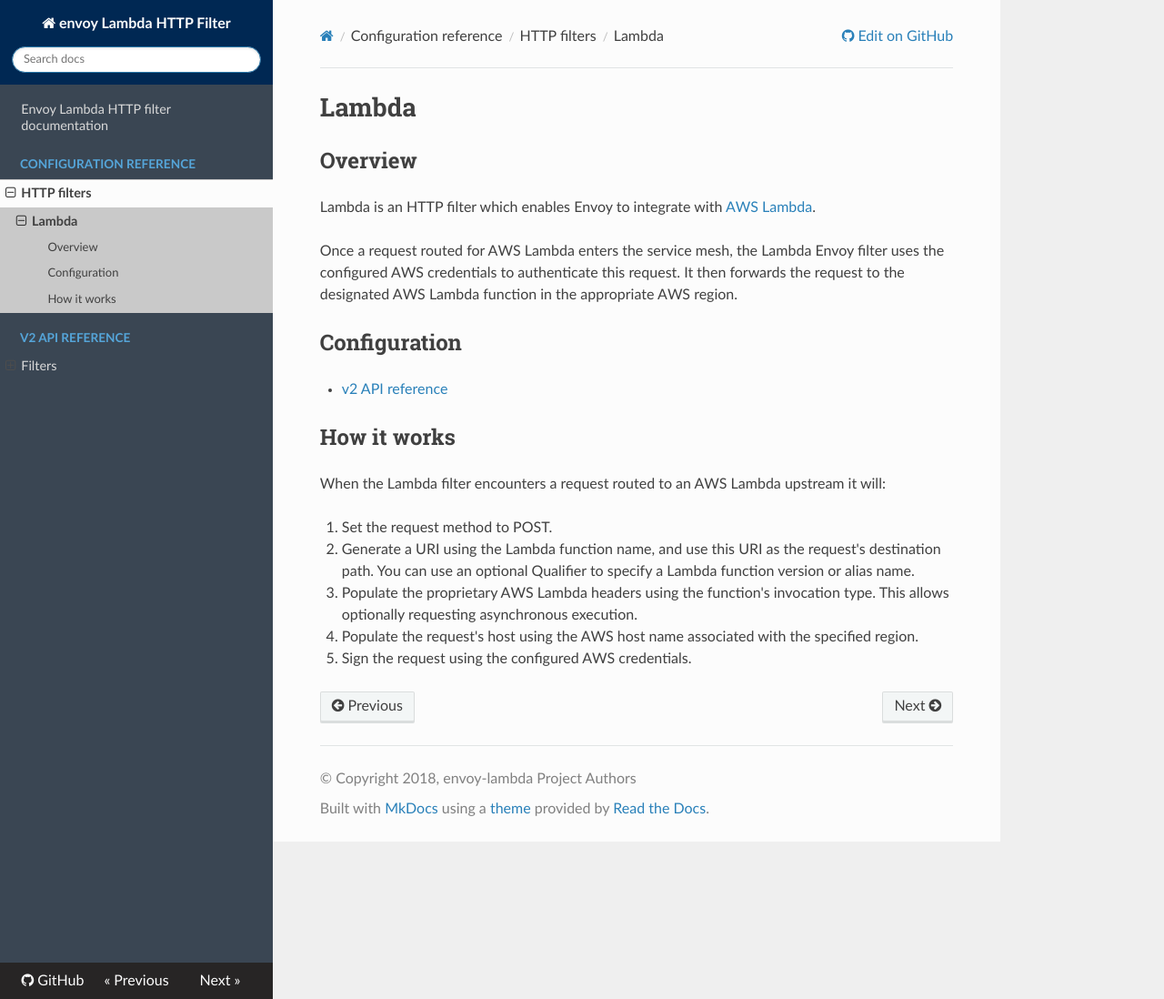
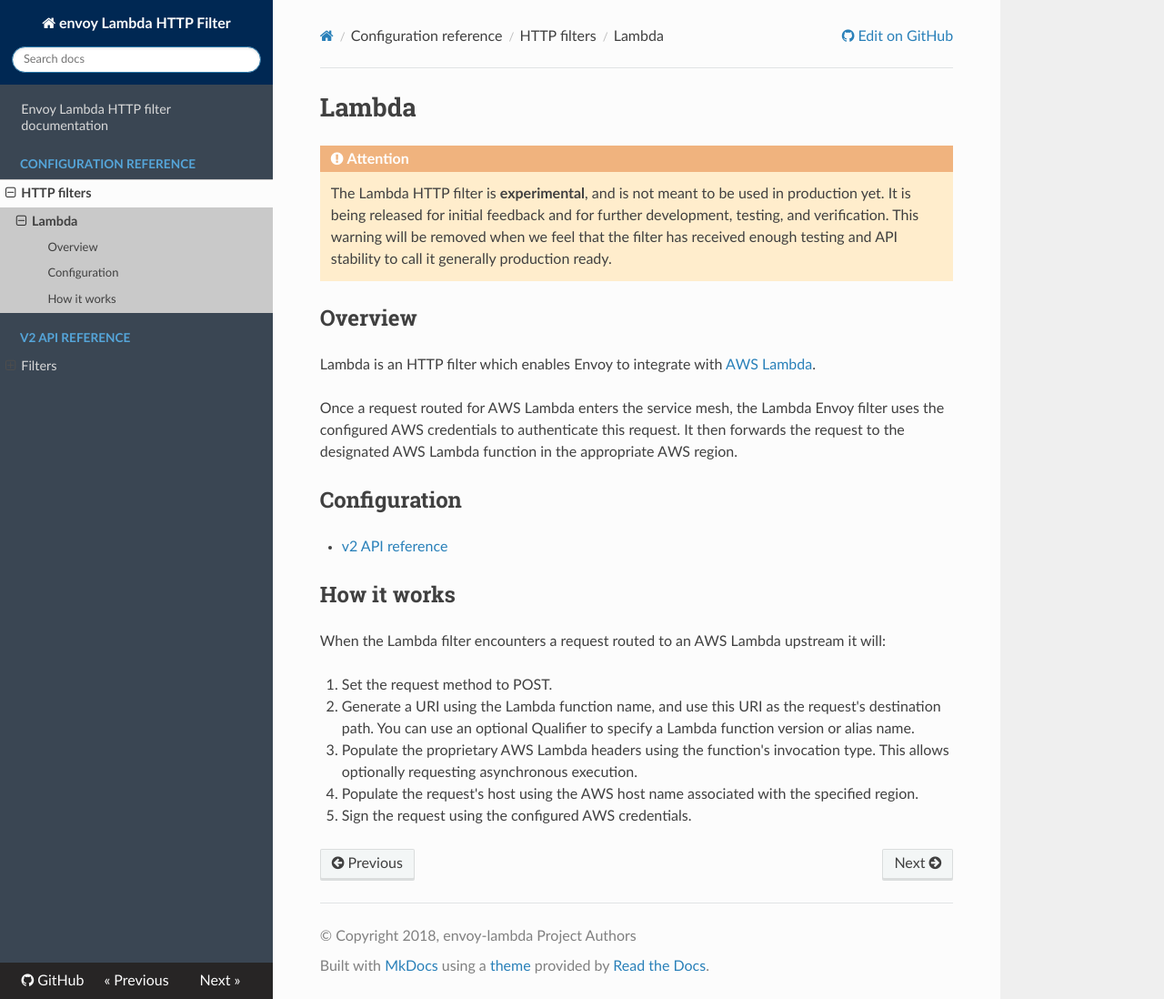
Before and after one commit to solo-io/envoy-gloo, an MkDocs documentation site: the page built from docs/root/configuration/http_filters/lambda_filter.md, in a window 1280 px wide and 1098 px high. Shown: the whole window at 91% size. Built offline with MkDocs 1.6.1, drawn with Linux system fonts in a browser that asks for light colours; nearby versions of some CDN libraries; old or Windows-style settings are respelled for this version of MkDocs.

Commit message:
docs: Add "experimental" notice

```diff
--- a/docs/root/configuration/http_filters/lambda_filter.md
+++ b/docs/root/configuration/http_filters/lambda_filter.md
@@ -1,4 +1,10 @@
 # Lambda
+
+!!! attention
+    The Lambda HTTP filter is **experimental**, and is not meant to be used in production yet. It
+    is being released for initial feedback and for further development, testing, and verification.
+    This warning will be removed when we feel that the filter has received enough testing and API
+    stability to call it generally production ready.
 
 ## Overview
 
--- a/mkdocs.yml
+++ b/mkdocs.yml
@@ -14,3 +14,5 @@
 theme: readthedocs
 extra_css: [extra.css]
 version: 1.0
+markdown_extensions:
+  - admonition
```
